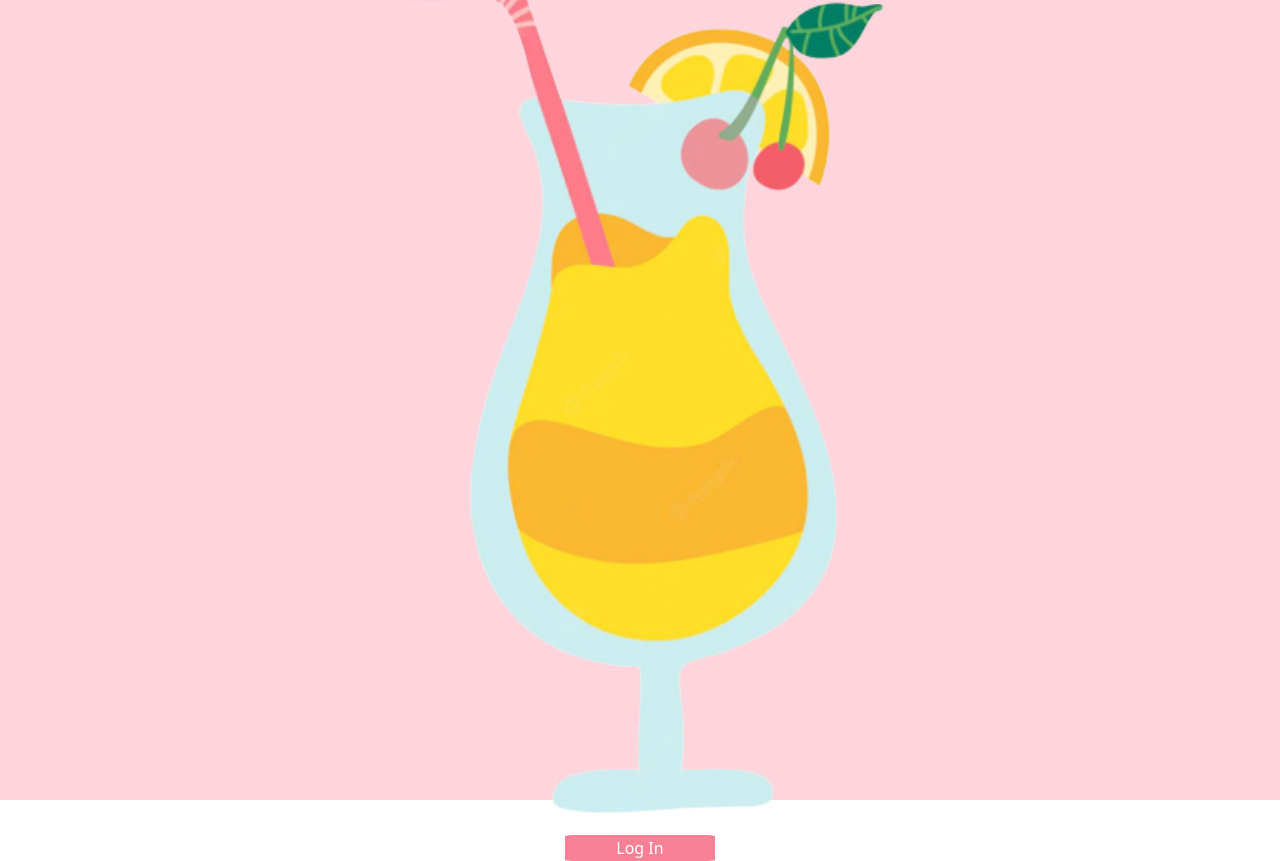
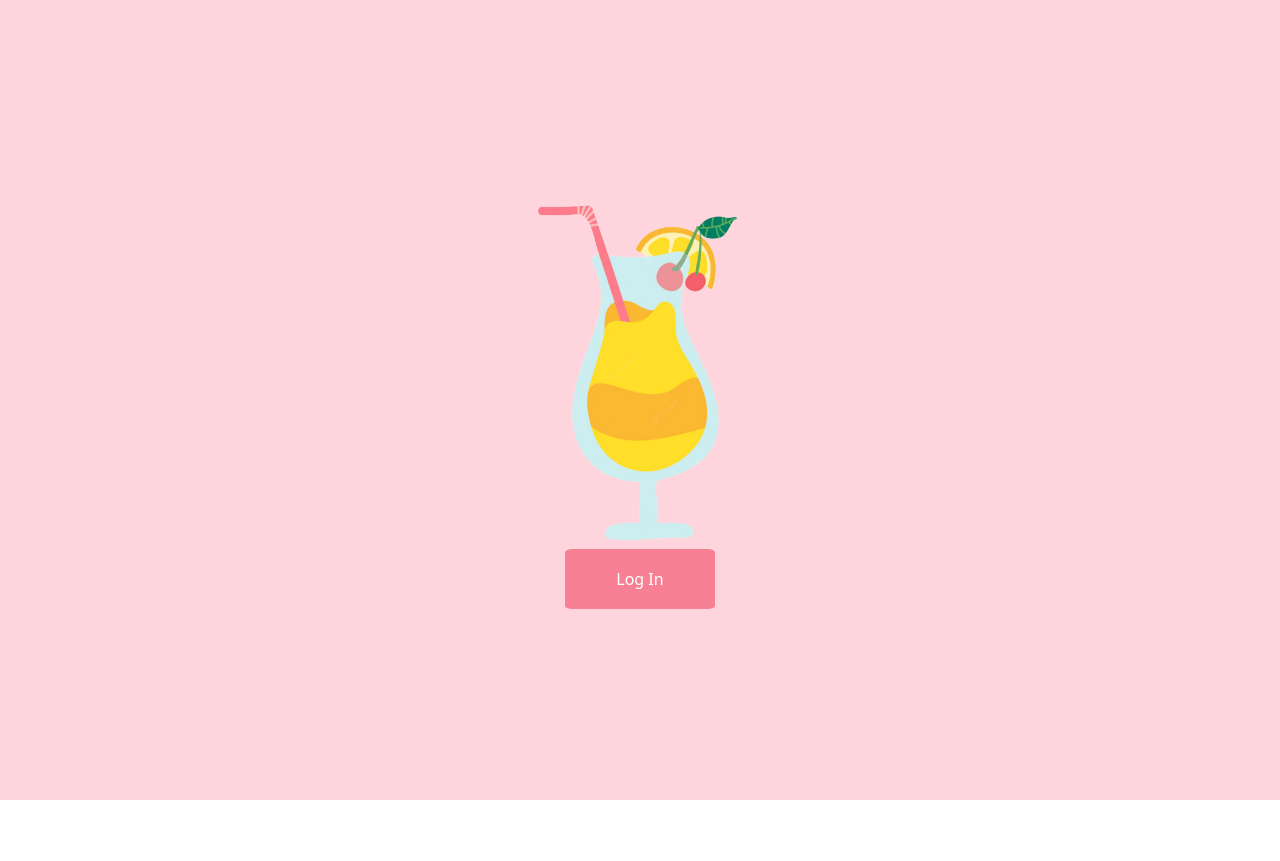
Before and after one commit to Lenoms/cocktails, a React (Create React App) app: page / in a window 1280 px wide. After the commit the page ends 800 px from the top, so only its background shows below. Built offline with nearby package versions, Linux system fonts and the light colour scheme.

Commit message:
Login image size fixed

```diff
--- a/src/pages/LoginPage/LoginPage.css
+++ b/src/pages/LoginPage/LoginPage.css
@@ -8,9 +8,18 @@
     background-color: rgb(254, 213, 220);
 }
 
-.login-page-cocktail-image{
-    width: 50%;
+@media (min-width: 600px) {
+    .login-page-cocktail-image{
+        width: 20%;
+    }
 }
+
+@media (max-width: 600px) {
+    .login-page-cocktail-image{
+        width: 50%;
+    }
+}
+
 
 .logout-box{
     display: flex;
```
